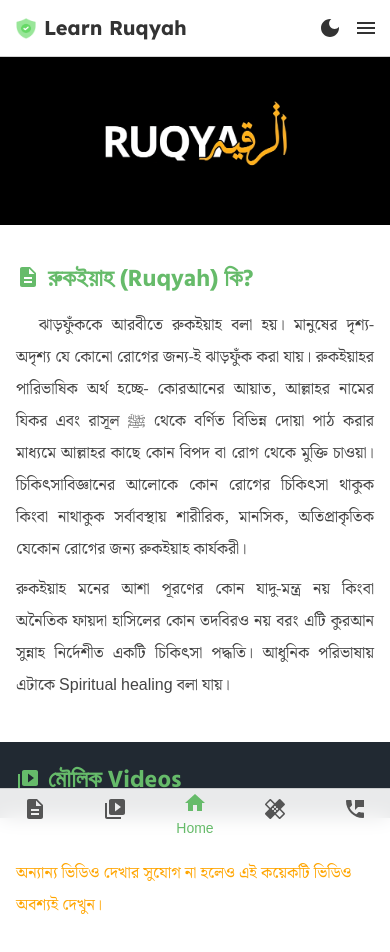
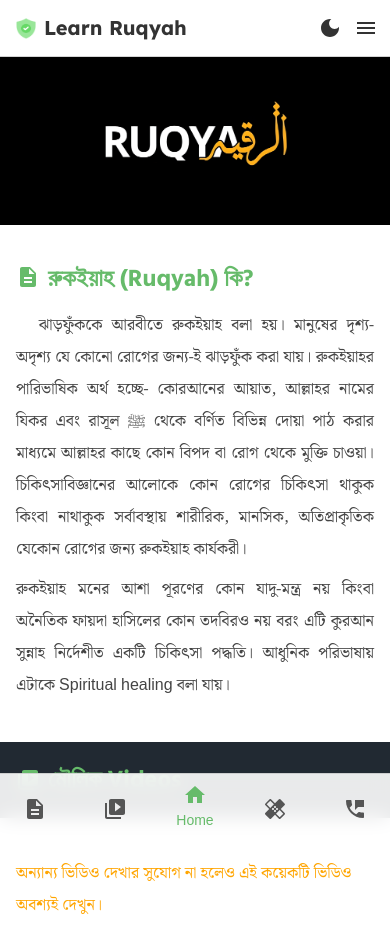
Before and after one commit to Developer-Jihad/Learn-Ruqyah, a Next.js app: page / in a window 390 px wide. Shown: the top 952 px of the page. Built offline with nearby package versions, Linux system fonts and the light colour scheme; grey boxes are pictures that could not be loaded; a web font is replaced by a local one.

Commit message:
Mobile Nav-bar issue solved

```diff
--- a/app/components/app-bar.tsx
+++ b/app/components/app-bar.tsx
@@ -211,9 +211,12 @@ export default function UnifiedAppBar() {
 
       {isMobile && (
         <BottomNavigation
+
           value={activeTab}
           onChange={(event, newValue) => setActiveTab(newValue)}
           style={{
+            padding: '35px',
+            // height: '50px',
             position: 'fixed',
             bottom: 0,
             left: 0,
@@ -242,9 +245,9 @@ export default function UnifiedAppBar() {
                   fontWeight: theme.typography.button.fontWeight,
                   color: activeTab === item.path ? theme.palette.primary.main : theme.palette.text.secondary,
                 },
-                '&:hover': {
-                  backgroundColor: theme.palette.action.hover,
-                },
+                // '&:hover': {
+                //   backgroundColor: theme.palette.action.hover,
+                // },
               }}
             />
           ))}
```
